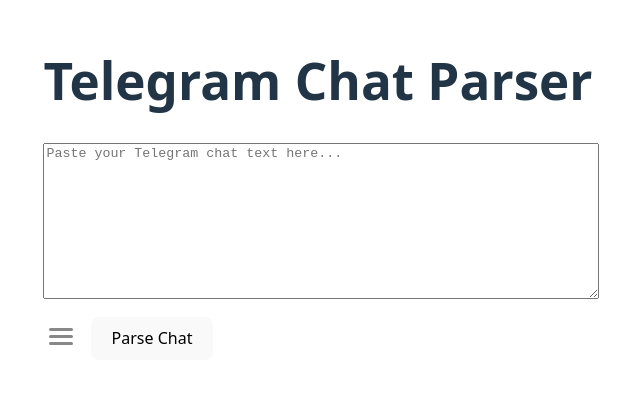
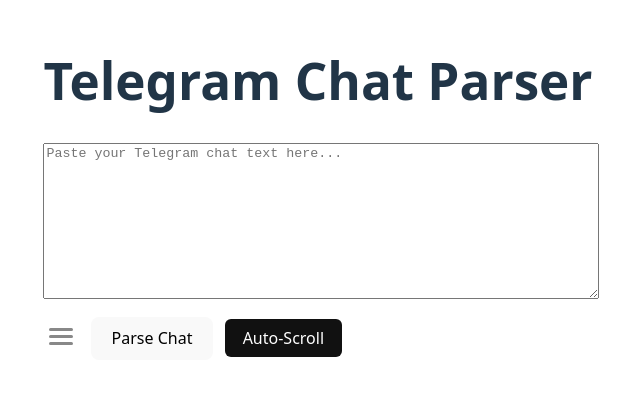
Before and after one commit to curlgang/telegram-parser, a React (Vite) app: page / in a window 1280 px wide. Shown: the part 199-594 px from the top of the page, without its empty margins (322-962 px from the left). Built offline with nearby package versions, Linux system fonts and the light colour scheme.

Commit message:
add auto scroll

```diff
--- a/src/App.css
+++ b/src/App.css
@@ -33,7 +33,6 @@
   }
 }
 
-/* Retro chat bubble look */
 @import url('https://fonts.googleapis.com/css?family=Roboto:400,500&display=swap');
 
 .chat-bubble {
--- a/src/App.jsx
+++ b/src/App.jsx
@@ -52,6 +52,43 @@
 }
 
 function App() {
+  // Toggle auto-scroll logic extracted for reuse
+  function toggleAutoScroll() {
+    if (window.__autoScrollRAF) {
+      cancelAnimationFrame(window.__autoScrollRAF);
+      window.__autoScrollRAF = null;
+      window.__autoScrollLast = null;
+      window.__autoScrollRemainder = null;
+      setAutoScrollOn(false);
+    } else {
+      const speed = 30; // px per second
+      window.__autoScrollRemainder = 0;
+      function step(ts) {
+        if (!window.__autoScrollLast) window.__autoScrollLast = ts;
+        const elapsed = ts - window.__autoScrollLast;
+        let px = (speed * elapsed) / 1000 + (window.__autoScrollRemainder || 0);
+        const pxInt = Math.floor(px);
+        window.__autoScrollRemainder = px - pxInt;
+        if (pxInt > 0) window.scrollBy(0, pxInt);
+        window.__autoScrollLast = ts;
+        window.__autoScrollRAF = requestAnimationFrame(step);
+      }
+      window.__autoScrollRAF = requestAnimationFrame(step);
+      setAutoScrollOn(true);
+    }
+  }
+
+  useEffect(() => {
+    function handleSpace(e) {
+      if (e.code === 'Space' && !e.repeat && document.activeElement.tagName !== 'TEXTAREA' && document.activeElement.tagName !== 'INPUT') {
+        e.preventDefault();
+        toggleAutoScroll();
+      }
+    }
+    window.addEventListener('keydown', handleSpace);
+    return () => window.removeEventListener('keydown', handleSpace);
+  }, []);
+  const [autoScrollOn, setAutoScrollOn] = useState(false);
   const [input, setInput] = useState('');
   const [messages, setMessages] = useState([]);
   const [menuOpen, setMenuOpen] = useState(false);
@@ -126,6 +163,22 @@
           )}
         </div>
         <button onClick={handleParse}>Parse Chat</button>
+        <button
+          style={{
+            marginLeft: 12,
+            background: autoScrollOn ? '#22c55e' : '#111',
+            color: '#fff',
+            border: 'none',
+            borderRadius: 6,
+            padding: '8px 18px',
+            fontSize: '1em',
+            fontFamily: 'inherit',
+            cursor: 'pointer',
+            fontWeight: 500,
+            transition: 'background 0.2s'
+          }}
+          onClick={toggleAutoScroll}
+        >Auto-Scroll</button>
       </div>
       <div>
         {messages.map((msg, idx) => {
```
